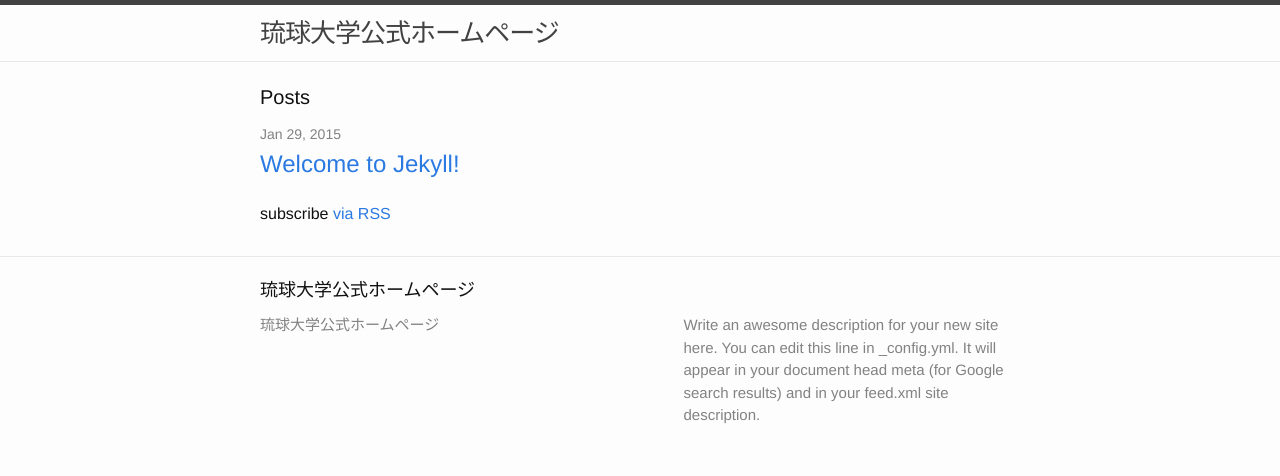
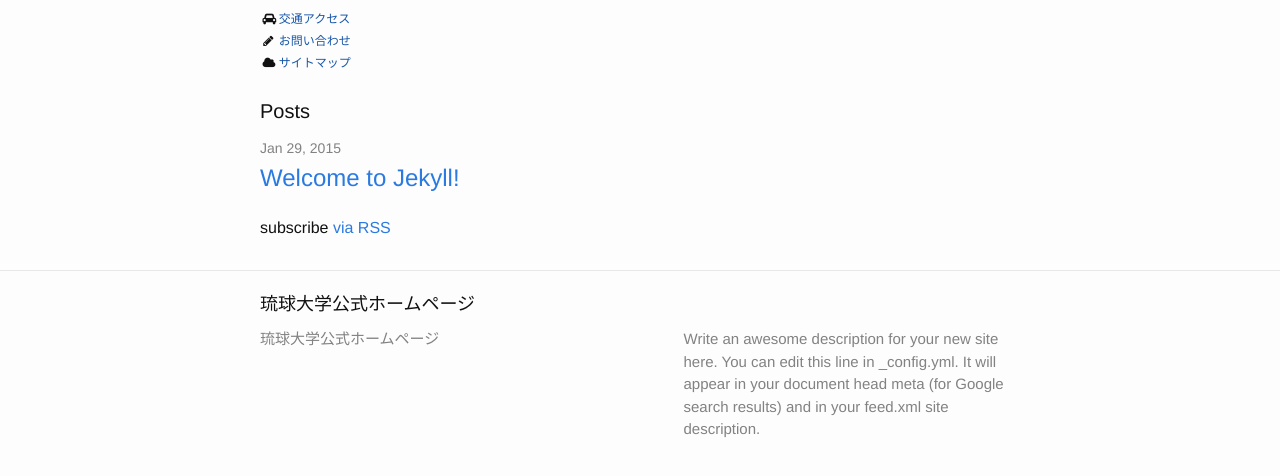
Before and after one commit to agekazu/ryu_www, a Jekyll site: the page built from www/index.html, in a window 1280 px wide. Shown: the top 476 px of the page. Built offline with Jekyll 4.4.1, drawn with Linux system fonts in a browser that asks for light colours.

Commit message:
headerのうち、交通アクセス、サイトマップ、お問い合わせのlinkを作成

```diff
--- a/www/_includes/head.html
+++ b/www/_includes/head.html
@@ -7,6 +7,9 @@
   <meta name="description" content="{% if page.excerpt %}{{ page.excerpt | strip_html | strip_newlines | truncate: 160 }}{% else %}{{ site.description }}{% endif %}">
 
   <link rel="stylesheet" href="{{ "/css/main.css" | prepend: site.baseurl }}">
+  <link rel="stylesheet" href="{{ "/css/top-page.css" | prepend: site.baseurl }}">
+  <link rel="stylesheet" href="{{ "/css/animation.css" | prepend: site.baseurl }}">
+  <!--[if IE 7]><link rel="stylesheet" href="css/top-page-ie7.css"><![endif]-->
   <link rel="canonical" href="{{ page.url | replace:'index.html','' | prepend: site.baseurl | prepend: site.url }}">
   <link rel="alternate" type="application/rss+xml" title="{{ site.title }}" href="{{ "/feed.xml" | prepend: site.baseurl | prepend: site.url }}" />
 </head>
--- a/www/_includes/header.html
+++ b/www/_includes/header.html
@@ -1,18 +1,16 @@
-<header class="site-header">
+<header class="header">
 
 <div class="wrapper">
 
-    <a class="site-title" href="{{ site.baseurl }}/">{{ site.title }}</a>
+
+
+  <p class="icon--text"><span class="icon-cab"><span><a class="link-text" href="">交通アクセス</a></span></p>
+  <p class="icon--text"><span class="icon-pencil"></span><a class="link-text" href="">お問い合わせ</a></p>
+  <p class="icon--text"><span class="icon-cloud"></span><a class="link-text" href="">サイトマップ</a></p>
+
+  <!--<i class="icon-left-open"></i>-->
 
   <nav class="site-nav">
-      <a href="#" class="menu-icon">
-        <svg viewBox="0 0 18 15">
-          <path fill="#424242" d="M18,1.484c0,0.82-0.665,1.484-1.484,1.484H1.484C0.665,2.969,0,2.304,0,1.484l0,0C0,0.665,0.665,0,1.484,0 h15.031C17.335,0,18,0.665,18,1.484L18,1.484z"/>
-          <path fill="#424242" d="M18,7.516C18,8.335,17.335,9,16.516,9H1.484C0.665,9,0,8.335,0,7.516l0,0c0-0.82,0.665-1.484,1.484-1.484 h15.031C17.335,6.031,18,6.696,18,7.516L18,7.516z"/>
-          <path fill="#424242" d="M18,13.516C18,14.335,17.335,15,16.516,15H1.484C0.665,15,0,14.335,0,13.516l0,0 c0-0.82,0.665-1.484,1.484-1.484h15.031C17.335,12.031,18,12.696,18,13.516L18,13.516z"/>
-        </svg>
-      </a>
-
     <div class="trigger">
       {% for page in site.pages %}
       {% if page.title %}
--- a/www/_sass/_layout.scss
+++ b/www/_sass/_layout.scss
@@ -1,91 +1,16 @@
 /**
  * Site header
  */
-.site-header {
-    border-top: 5px solid $grey-color-dark;
-    border-bottom: 1px solid $grey-color-light;
-    min-height: 56px;
-
-    // Positioning context for the mobile navigation icon
-    position: relative;
-}
-
-.site-title {
-    font-size: 26px;
-    line-height: 56px;
-    letter-spacing: -1px;
-    margin-bottom: 0;
-    float: left;
-
-    &,
-    &:visited {
-        color: $grey-color-dark;
+.header {
+  padding-top: 10px;
+    .icon--text {
+      margin-bottom: 4px;
+      font-size: 12px;
+      .link-text {
+        margin-left: 2px;
+      }
     }
 }
-
-.site-nav {
-    float: right;
-    line-height: 56px;
-
-    .menu-icon {
-        display: none;
-    }
-
-    .page-link {
-        color: $text-color;
-        line-height: $base-line-height;
-
-        // Gaps between nav items, but not on the first one
-        &:not(:first-child) {
-            margin-left: 20px;
-        }
-    }
-
-    @include media-query($on-palm) {
-        position: absolute;
-        top: 9px;
-        right: 30px;
-        background-color: $background-color;
-        border: 1px solid $grey-color-light;
-        border-radius: 5px;
-        text-align: right;
-
-        .menu-icon {
-            display: block;
-            float: right;
-            width: 36px;
-            height: 26px;
-            line-height: 0;
-            padding-top: 10px;
-            text-align: center;
-
-            > svg {
-                width: 18px;
-                height: 15px;
-
-                path {
-                    fill: $grey-color-dark;
-                }
-            }
-        }
-
-        .trigger {
-            clear: both;
-            display: none;
-        }
-
-        &:hover .trigger {
-            display: block;
-            padding-bottom: 5px;
-        }
-
-        .page-link {
-            display: block;
-            padding: 5px 10px;
-        }
-    }
-}
-
 
 
 /**
```
Lines whose indentation alone changed are shown as unchanged.
